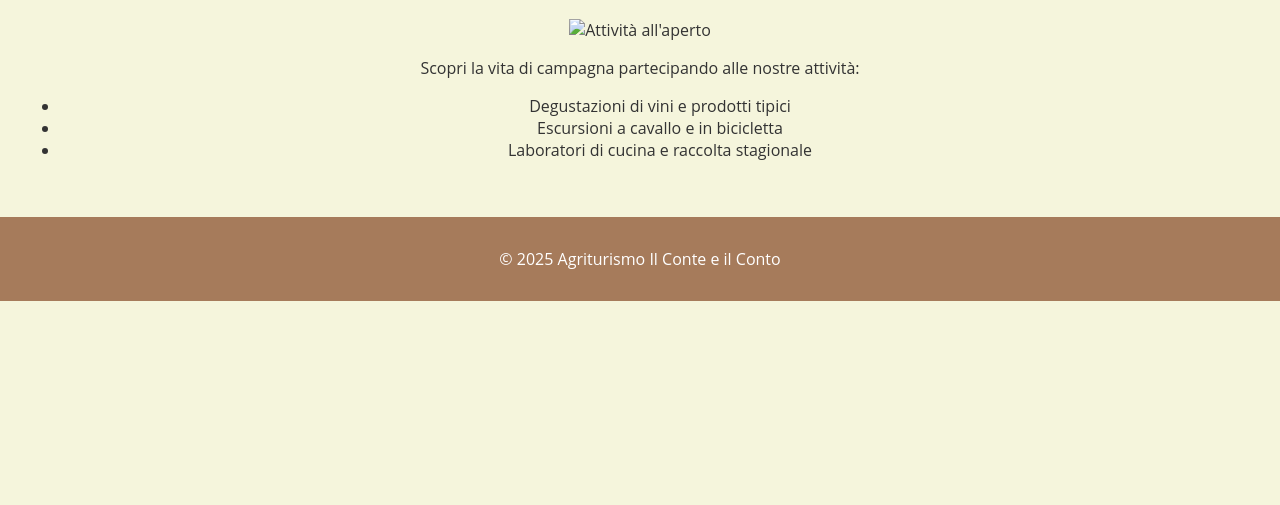
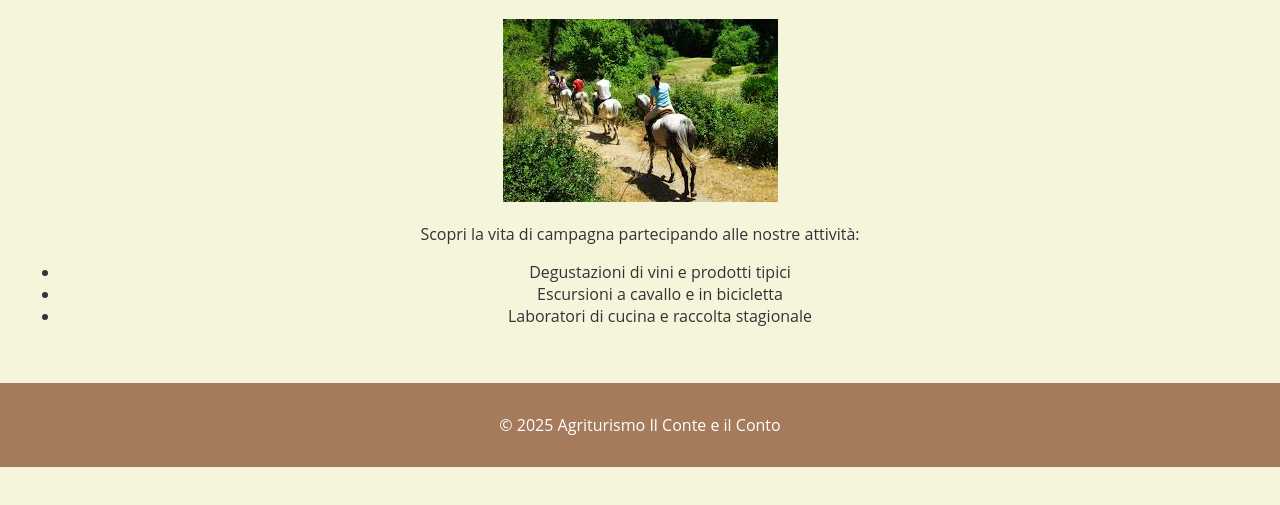
Before and after one commit to basdrils89/Il-Conte-e-il-Conto, a plain HTML site: page attività.html in a window 1280 px wide. Shown: the part 187-692 px from the top of the page. Drawn offline with Linux system fonts and the light colour scheme.

Commit message:
Update attività.html

```diff
--- a/attività.html
+++ b/attività.html
@@ -24,7 +24,7 @@
 
   <main>
     <h1>Attività e esperienze</h1>
-    <img src="img/attività.jpg" alt="Attività all'aperto" class="img-large">
+    <img src="img/img3.jpg" alt="Attività all'aperto" class="img-large">
     <p>Scopri la vita di campagna partecipando alle nostre attività:</p>
     <ul>
       <li>Degustazioni di vini e prodotti tipici</li>
```
